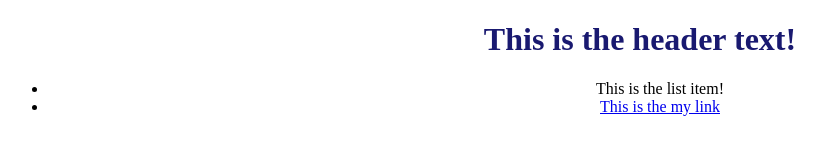
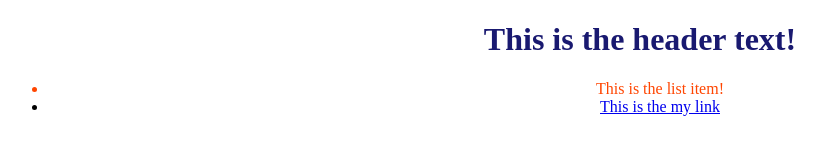
Before and after one commit to jeffstapleton/m7-hw5-stapleton-jeff, a plain HTML site: page index.html in a window 1280 px wide. Shown: the whole page, without its empty margins (0-825 px from the left). Drawn offline with Linux system fonts and the light colour scheme.

Commit message:
Add the orange text - I forgot to save main.css

```diff
--- a/main.css
+++ b/main.css
@@ -1,5 +1,9 @@
 .blue {
     color:midnightblue;
+}
+
+.orange {
+    color:orangered;
 }
 
 .text-center {
```
